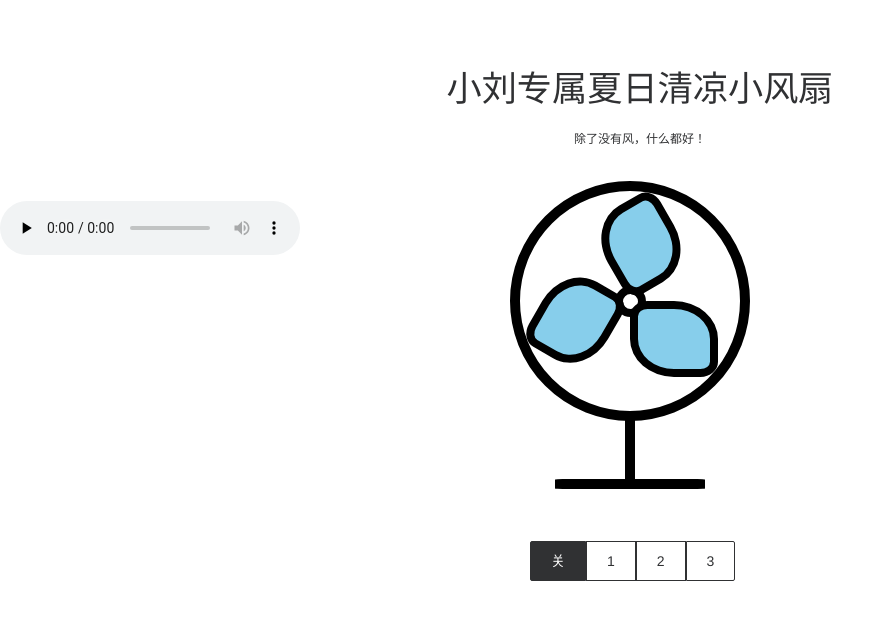
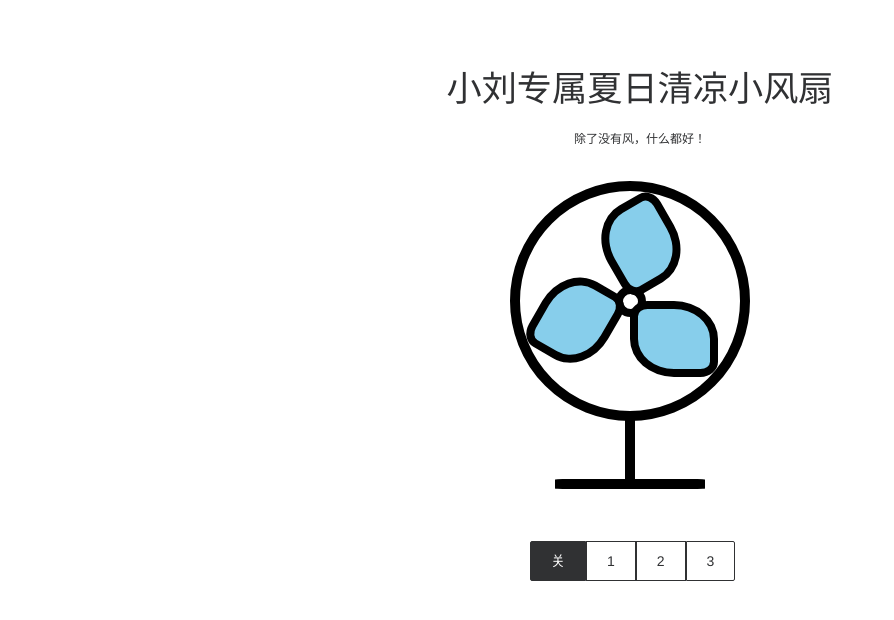
Before and after one commit to liuxiansheng2018/Fan, a plain HTML site: page index.html in a window 1280 px wide. Shown: the whole page, without its empty margins (0-894 px from the left). Drawn offline with Linux system fonts and the light colour scheme.

Commit message:
fix: audio

```diff
--- a/index.html
+++ b/index.html
@@ -76,9 +76,7 @@
 			</div>
 		</div>
         <!-- <audio src="./index_files/music.mp3" id="myaudio" class="hide"></audio> -->
-        <audio class="my_audio" controls preload="none" id="myaudio" >
-            <source src="./index_files/fen.mp3" type="audio/mpeg">
-        </audio >
+
         <!-- <div id="play">播放</div> -->
 
 	<!-- 	<div class="mpa-sc mpa-plugin-article-gatherer mpa-new mpa-rootsc" data-z="100" style="display: block;" id="mpa-rootsc-article-gatherer"></div>
```
